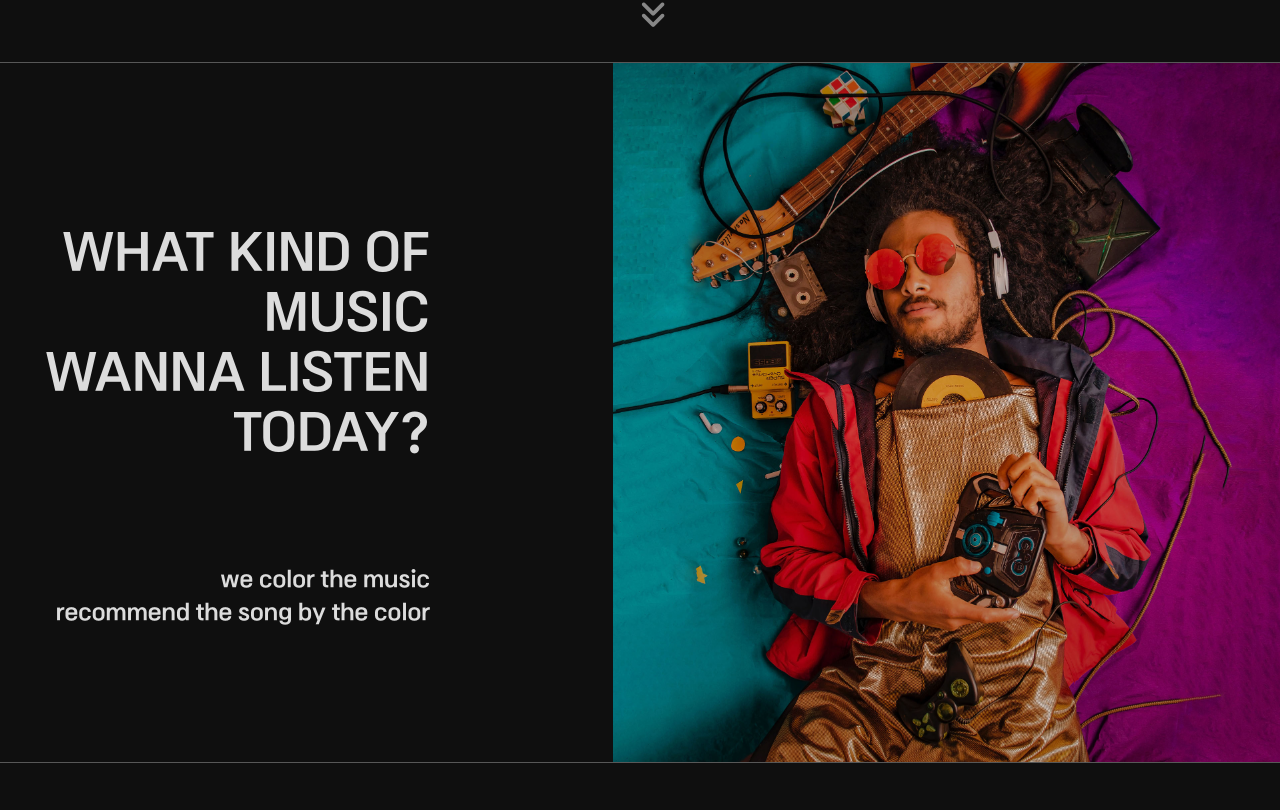
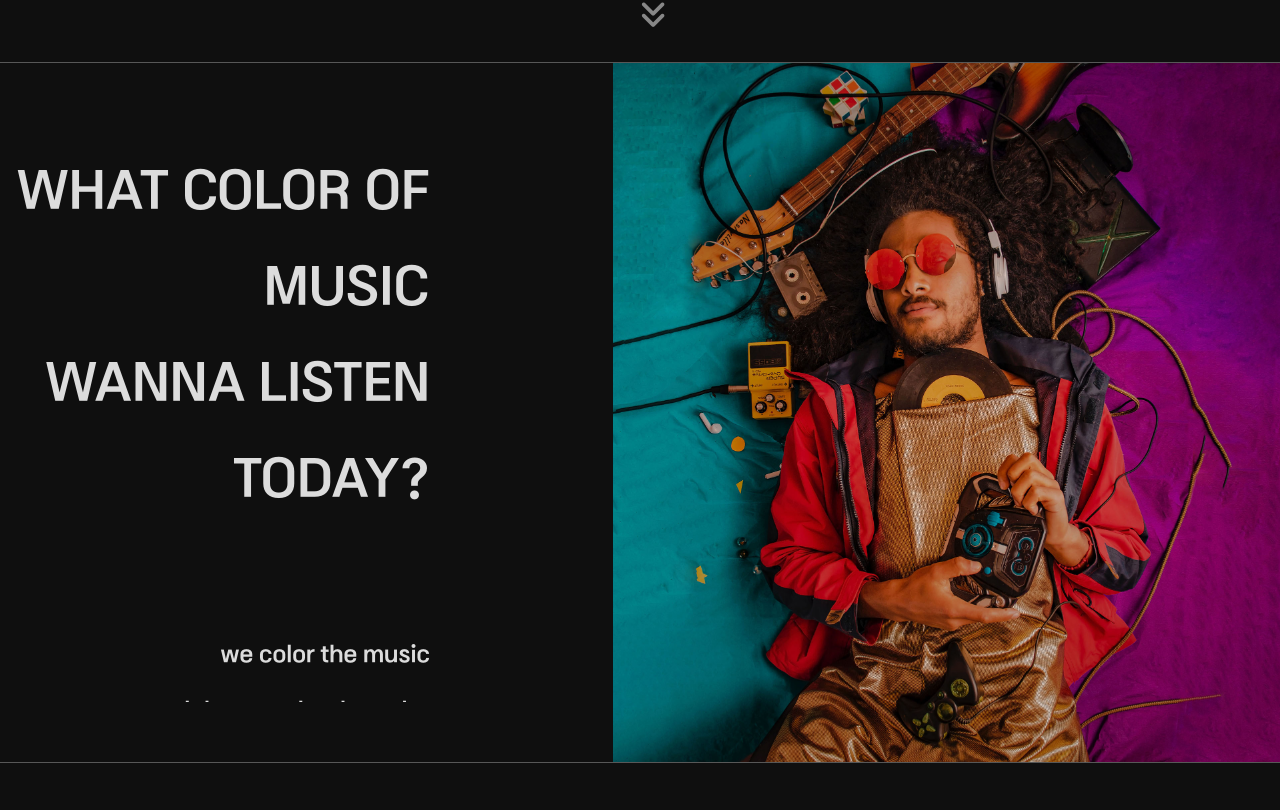
Before and after one commit to jinbokk/THE_JINBOK_TIMES, a plain HTML site: page 13_p4_musicor/index.html in a window 1280 px wide. Shown: the part 747-1557 px from the top of the page. Drawn offline with nearby package versions, Linux system fonts and the light colour scheme; grey boxes are pictures that could not be loaded.

Commit message:
introSection text modified

```diff
--- a/13_p4_musicor/index.html
+++ b/13_p4_musicor/index.html
@@ -33,7 +33,7 @@
     <div class="introContainer">
       <img src="/images/Pexels/pexcels_colorful.jpg"/>
       <div class="textContainer js-scroll slide-right">
-        <h1>WHAT KIND OF MUSIC<br>WANNA LISTEN TODAY?</h1>
+        <h1>WHAT COLOR OF MUSIC<br>WANNA LISTEN TODAY?</h1>
         <p>we color the music<br>recommend the song by the color</p>
       </div>
     </div>
--- a/13_p4_musicor/style.css
+++ b/13_p4_musicor/style.css
@@ -107,9 +107,9 @@ nav span {
 .textContainer {
   position: absolute;
   right: 850px;
-  top: 20vh;
+  top: 10vh;
   text-align: right;
-  height: 500px;
+  height: 80%;
   overflow: hidden;
 }
 
@@ -117,11 +117,13 @@ nav span {
   font-size: 50px;
   color: rgb(220, 220, 220);
   margin-bottom: 100px;
+  line-height: 12vh;
 }
 
 .textContainer p {
   font-size: 22px;
   color: rgb(220, 220, 220);
+  line-height: 7vh;
 }
 
 /* -------------colorPick_section------------- */
```
